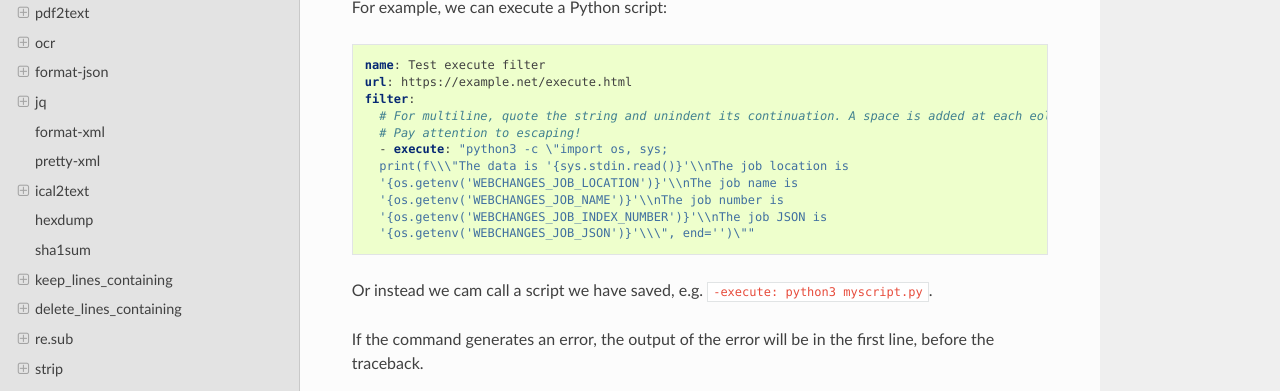
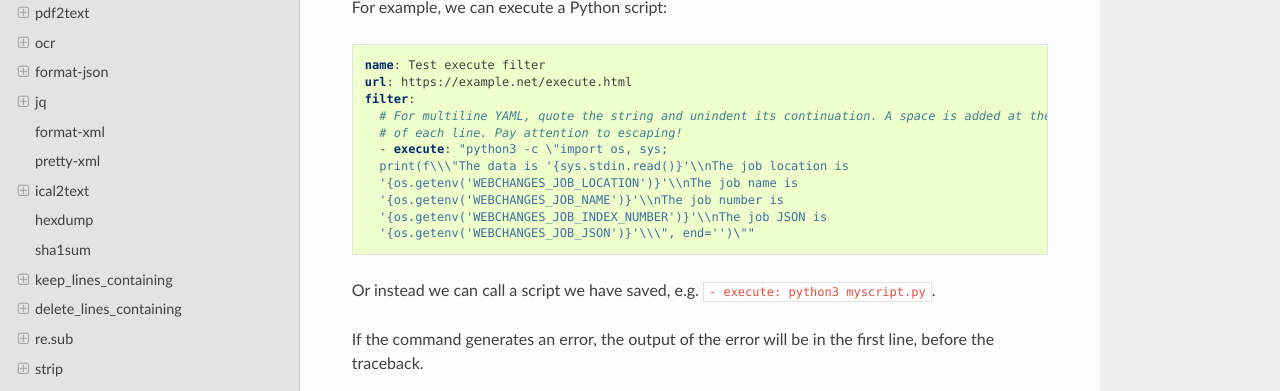
Before and after one commit to mborsetti/webchanges, a Sphinx documentation site: the page built from docs/filters.rst, in a window 1280 px wide and 900 px high, scrolled down 17983 px. Shown: the part 151-542 px from the top of the window. Built offline with Sphinx 7.4.7 and the Read the Docs theme 2.0.0, drawn with Linux system fonts in a browser that asks for light colours.

Commit message:
v3.8.2rc0

```diff
--- a/docs/filters.rst
+++ b/docs/filters.rst
@@ -1029,8 +1029,8 @@ For example, we can execute a Python script:
    name: Test execute filter
    url: https://example.net/execute.html
    filter:
-     # For multiline, quote the string and unindent its continuation. A space is added at each eol.
-     # Pay attention to escaping!
+     # For multiline YAML, quote the string and unindent its continuation. A space is added at the end
+     # of each line. Pay attention to escaping!
      - execute: "python3 -c \"import os, sys;
      print(f\\\"The data is '{sys.stdin.read()}'\\nThe job location is
      '{os.getenv('WEBCHANGES_JOB_LOCATION')}'\\nThe job name is
@@ -1038,7 +1038,7 @@ For example, we can execute a Python script:
      '{os.getenv('WEBCHANGES_JOB_INDEX_NUMBER')}'\\nThe job JSON is
      '{os.getenv('WEBCHANGES_JOB_JSON')}'\\\", end='')\""
 
-Or instead we cam call a script we have saved, e.g. ``-execute: python3 myscript.py``.
+Or instead we can call a script we have saved, e.g. ``- execute: python3 myscript.py``.
 
 If the command generates an error, the output of the error will be in the first line, before the traceback.
 
```
